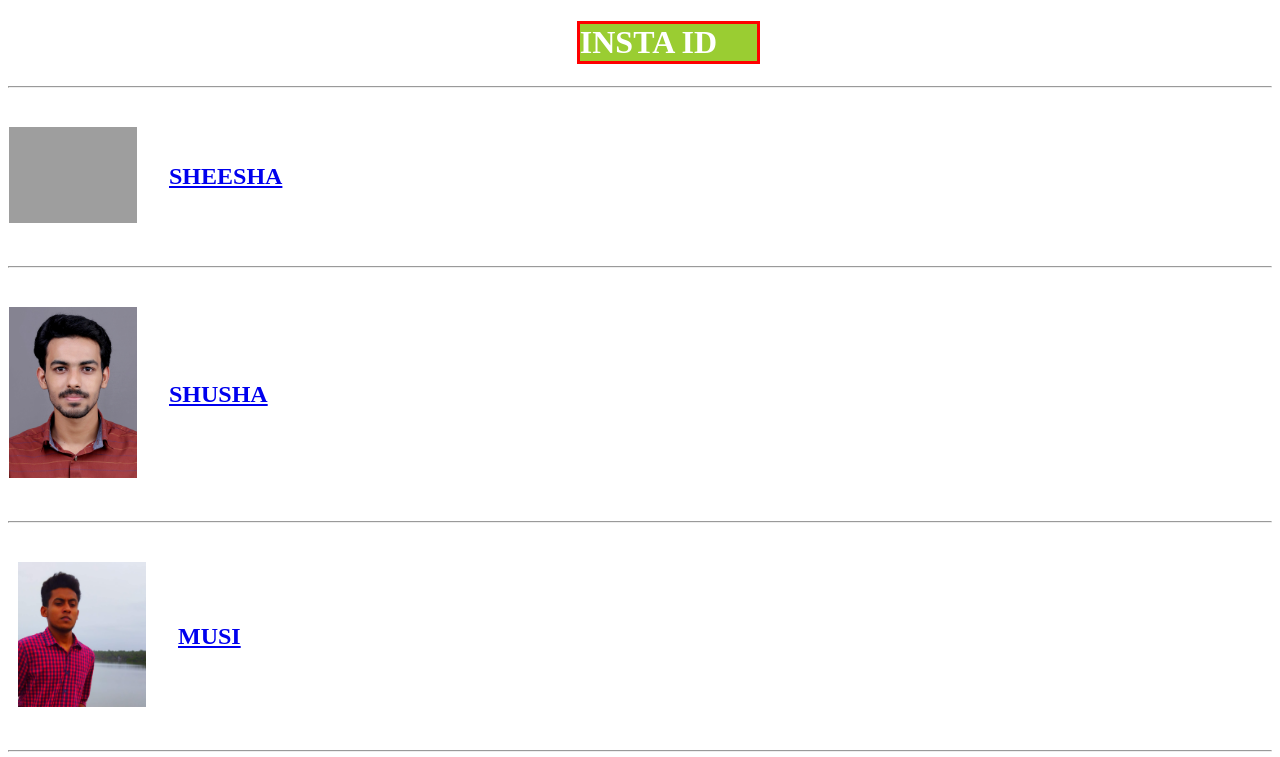
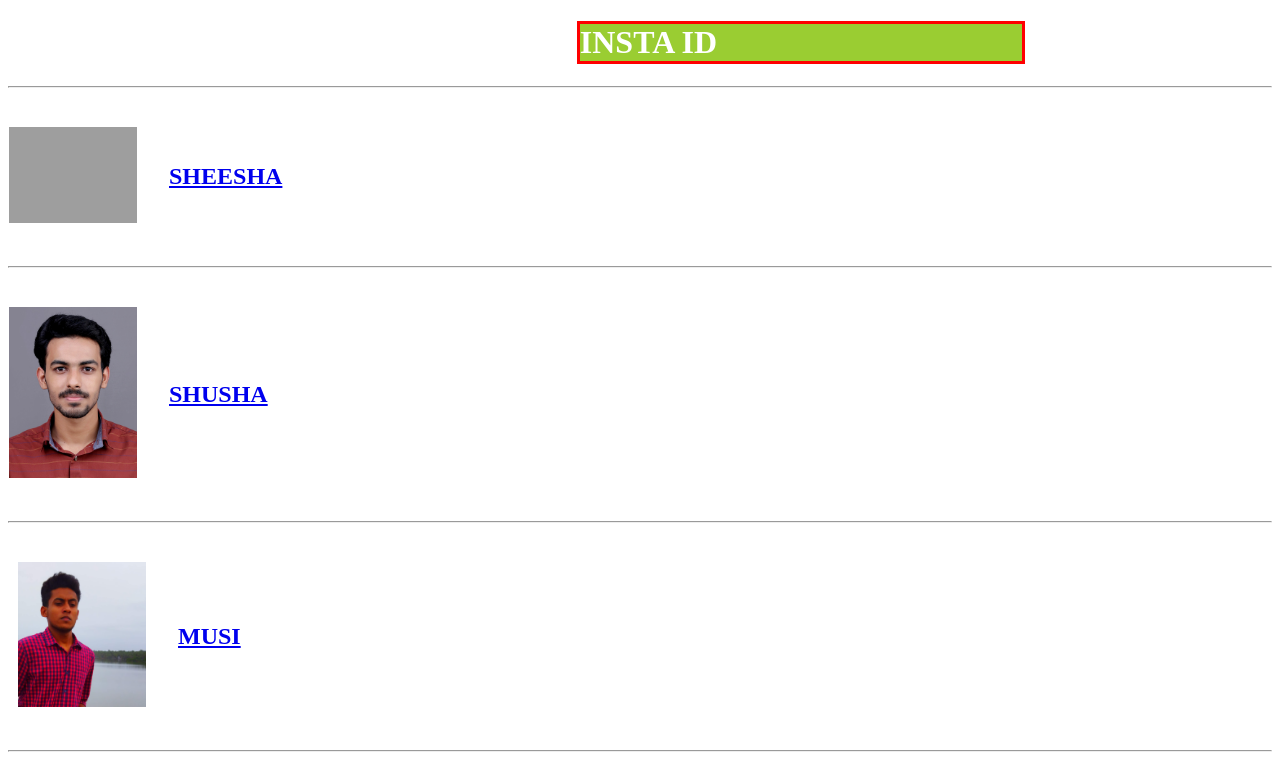
Before and after one commit to Shakoorsha/BadBoys, a plain HTML site: page index.html in a window 1280 px wide. Shown: the top 757 px of the page. Drawn offline with Linux system fonts and the light colour scheme; grey boxes are pictures that could not be loaded.

Commit message:
Update index.css

```diff
--- a/index.css
+++ b/index.css
@@ -1,5 +1,5 @@
 h1 {background-color: yellowgreen;
-  width: 14%;
+  width: 35%;
   color: white;
   margin-left: 45%;
   border: 3px red solid;
```
